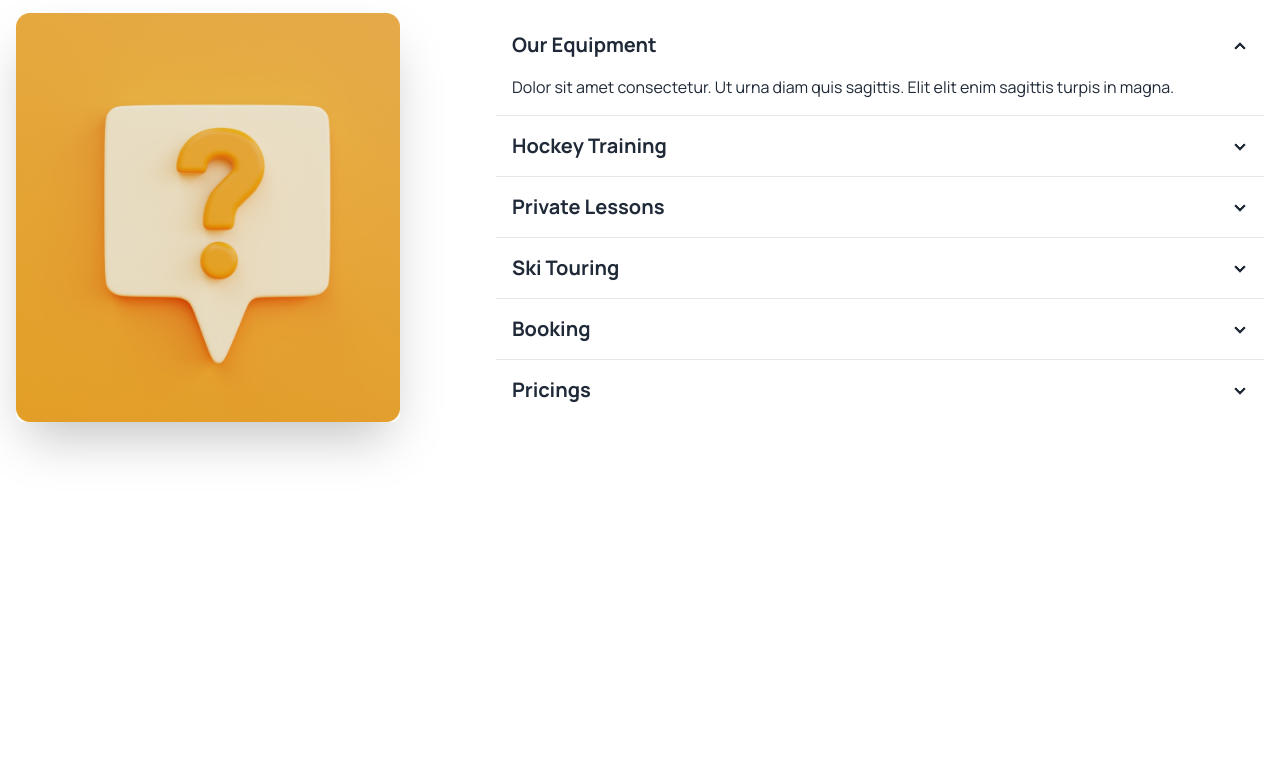
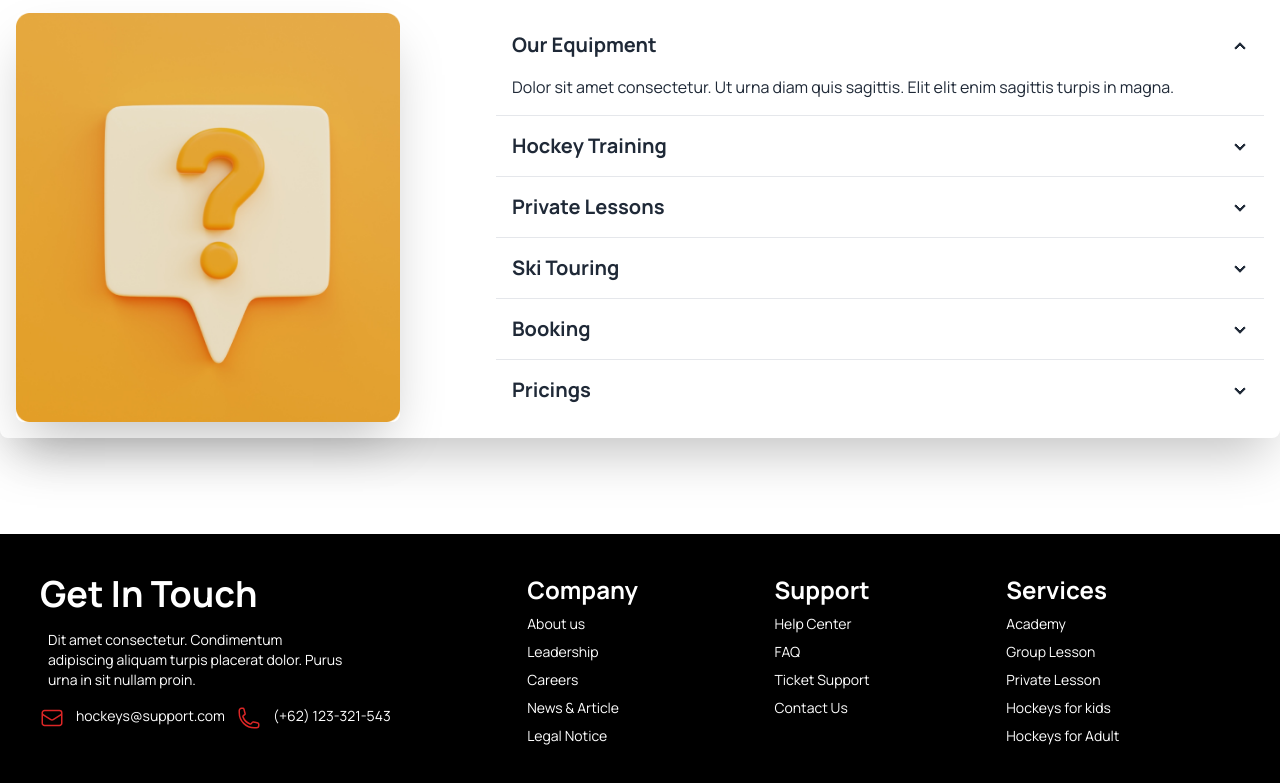
Before and after one commit to ashohana/2nd-assignment, a plain HTML site: page index.html in a window 1280 px wide. Shown: the part 3967-4750 px from the top of the page. Before the commit the page ends 4501 px from the top, so only its background shows below. Drawn offline with nearby package versions, Linux system fonts and the light colour scheme.

Commit message:
added footer section

```diff
--- a/index.html
+++ b/index.html
@@ -191,9 +191,9 @@
         <h2 class="text-3xl font-extrabold mb-5">Our New Products</h2>
         <p class="lg:max-w-3xl mb-10 mx-auto">Dit amet consectetur. Condimentum dignissim adipiscing aliquam turpis placerat dolor. Purus urna in sit nullam proin. </p>
         <!--product container-->
-        <div class="grid grid-cols-1 md:grid-cols-2 lg:grid-cols-4">
+        <div class="grid grid-cols-2 md:grid-cols-2 lg:grid-cols-14 rounded-r-2xl">
 
-        <div class="hero min-h-screen rounded-lg space-y-3 drop-shadow-lg h-10 w-50 outline-1">
+        <div class="hero min-h-screen round-y-4 shadow-2xl space-y-3 h-10 w-50 outline-1">
           <div class="hero-content flex-col lg:flex-row rounded-2xl p-5">
             <img src="B9A3-Hockeys-main/Images/5.png" class="max-w-sm rounded-lg shadow-2xl" />
             <div class="justify-start">
@@ -232,7 +232,7 @@
         </div>
       </section>
       <!--CQ-->
-     <section class="my-24">
+     <section class="rounded-lg shadow-2xl my-24">
       <h3 class="text-5xl mb-12 font-semibold text-center">Clients Question</h3>
       <p class="text-center">Dit amet consectetur. Condimentum dignissim adipiscing aliquam turpis placerat <br>dolor. Purus urna in sit nullam proin.</p>
       <div class="hero">
@@ -304,10 +304,53 @@
       </div>
 
      </section>
+     <section>
+
+     </section>
     </main>
-    <footer>
+    <footer class="footer p-10 bg-base-200 text-base-content text-white bg-black">
+      <!--footer section-->
+      <div>
+        <h2 class="text-4xl font-bold text-white">Get In Touch</h2>
+        <p class="p-2">Dit amet consectetur. Condimentum <br> adipiscing aliquam turpis placerat dolor. Purus <br> urna in sit nullam proin.</p>
+        <div class="flex gap-3 text-red-600">
+          <svg xmlns="http://www.w3.org/2000/svg" fill="none" viewBox="0 0 24 24" stroke-width="1.5" stroke="currentColor" class="w-6 h-6 ">
+            <path stroke-linecap="round" stroke-linejoin="round" d="M21.75 6.75v10.5a2.25 2.25 0 0 1-2.25 2.25h-15a2.25 2.25 0 0 1-2.25-2.25V6.75m19.5 0A2.25 2.25 0 0 0 19.5 4.5h-15a2.25 2.25 0 0 0-2.25 2.25m19.5 0v.243a2.25 2.25 0 0 1-1.07 1.916l-7.5 4.615a2.25 2.25 0 0 1-2.36 0L3.32 8.91a2.25 2.25 0 0 1-1.07-1.916V6.75" />
+          </svg>
 
+          <h4 class="text-white">hockeys@support.com</h4>
+          <div class="flex gap-3 text-red-600">
+            <svg xmlns="http://www.w3.org/2000/svg" fill="none" viewBox="0 0 24 24" stroke-width="1.5" stroke="currentColor" class="w-6 h-6">
+              <path stroke-linecap="round" stroke-linejoin="round" d="M2.25 6.75c0 8.284 6.716 15 15 15h2.25a2.25 2.25 0 0 0 2.25-2.25v-1.372c0-.516-.351-.966-.852-1.091l-4.423-1.106c-.44-.11-.902.055-1.173.417l-.97 1.293c-.282.376-.769.542-1.21.38a12.035 12.035 0 0 1-7.143-7.143c-.162-.441.004-.928.38-1.21l1.293-.97c.363-.271.527-.734.417-1.173L6.963 3.102a1.125 1.125 0 0 0-1.091-.852H4.5A2.25 2.25 0 0 0 2.25 4.5v2.25Z" />
+            </svg>
+            <h4 class="text-white">(+62) 123-321-543</h4>
+          </div>
+        </div>
+      </div>
+      <nav>
+        <h2 class=" text-2xl text-white font-bold">Company</h2>
+        <a >About us</a>
+        <a >Leadership</a>
+        <a >Careers</a>
+        <a >News & Article</a>
+        <a >Legal Notice</a>
+      </nav>
+      <nav>
+        <h2 class="text-2xl text-white font-bold">Support</h2>
+        <a >Help Center</a>
+        <a >FAQ</a>
+        <a >Ticket Support</a>
+        <a >Contact Us</a>
+      </nav>
+      <nav>
+        <h2 class="text-2xl text-white font-bold">Services</h2>
+        <a >Academy</a>
+        <a >Group Lesson</a>
+        <a >Private Lesson</a>
+        <a >Hockeys for kids</a>
+        <a >Hockeys for Adult</a>
+
+      </nav>
     </footer>
-
 </body>
 </html>
```
